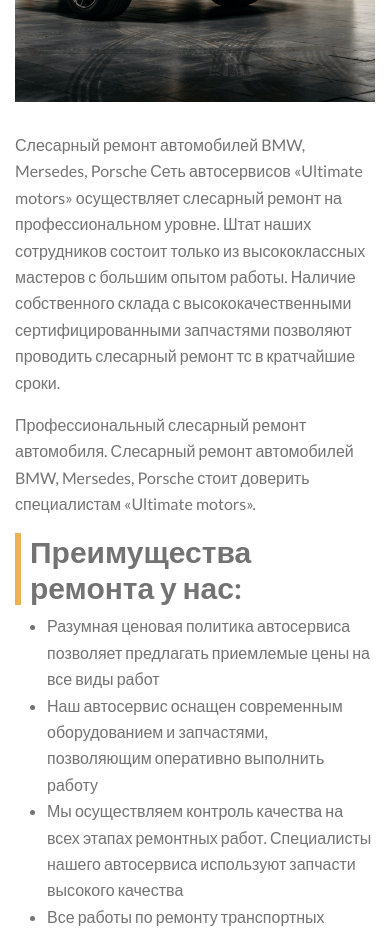
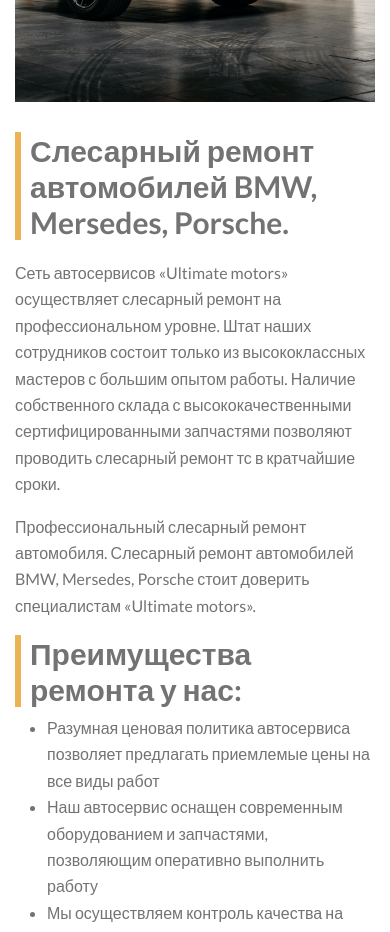
Before and after one commit to iTemes/ultimate-motors.ru, a website: page app/sto.html in a window 390 px wide. Shown: the part 780-1712 px from the top of the page. Drawn offline with nearby package versions, Linux system fonts and the light colour scheme; files that its build step writes are made by us from their sources; files whose address does not match are found by name.

```diff
--- a/app/sto.html
+++ b/app/sto.html
@@ -43,11 +43,12 @@
             </div>
             <div class="col-md-12 col-lg-7 col-xl-6 col-xxl-5 offset-xl-1 offset-xxl-0">
               <div class="decorative decorative-lg">
+                <h3 class="title title--decorative">Слесарный ремонт автомобилей BMW, Mersedes, Porsche.</h3>
                 <p>
-                  Слесарный ремонт автомобилей BMW, Mersedes, Porsche Сеть автосервисов «Ultimate motors» осуществляет
-                  слесарный ремонт на профессиональном уровне. Штат наших сотрудников состоит только из высококлассных
-                  мастеров с большим опытом работы. Наличие собственного склада с высококачественными сертифицированными
-                  запчастями позволяют проводить слесарный ремонт тс в кратчайшие сроки.
+                  Сеть автосервисов «Ultimate motors» осуществляет слесарный ремонт на профессиональном уровне. Штат
+                  наших сотрудников состоит только из высококлассных мастеров с большим опытом работы. Наличие
+                  собственного склада с высококачественными сертифицированными запчастями позволяют проводить слесарный
+                  ремонт тс в кратчайшие сроки.
                 </p>
                 <p>
                   Профессиональный слесарный ремонт автомобиля. Слесарный ремонт автомобилей BMW, Mersedes, Porsche
```
